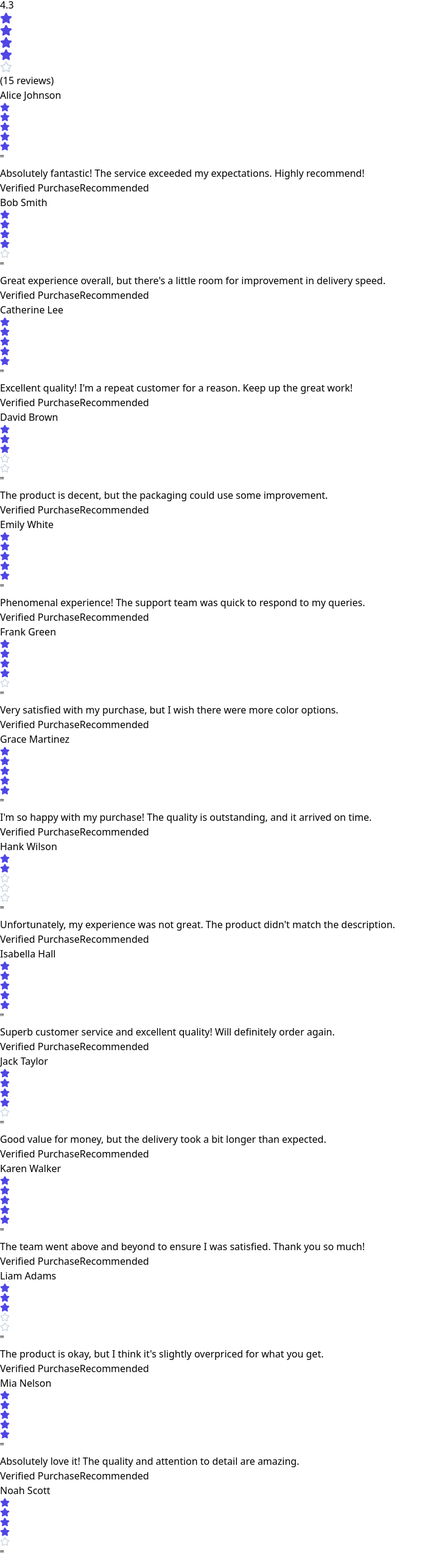
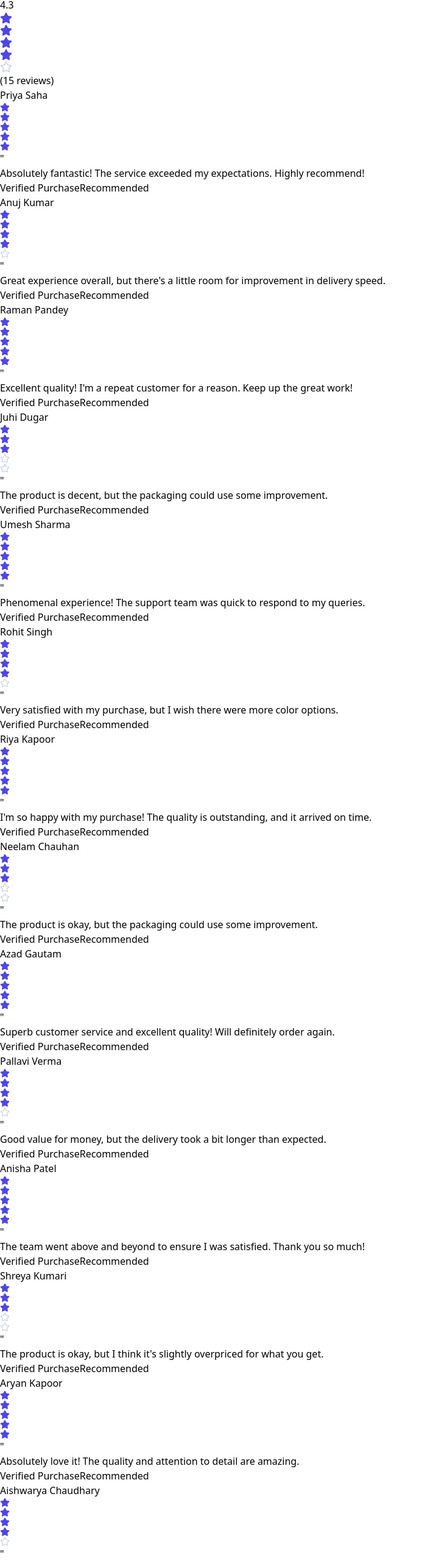
Before and after one commit to ankitraj061/Project, a React (Vite) app in the folder frontend/: page /reviews in a window 1280 px wide. Shown: the part 234-2797 px from the top of the page at 61% size, without its empty margins (0-711 px from the left). Built offline with nearby package versions, Linux system fonts and the light colour scheme.

Commit message:
changes the price

```diff
--- a/frontend/src/data/myProducts.json
+++ b/frontend/src/data/myProducts.json
@@ -3,7 +3,7 @@
     "id": 1,
     "name": "Hydrating Cleanser",
     "description": "A soap-free cleanser that gently removes impurities while keeping skin hydrated.",
-    "price": "₹599",
+    "price": "₹399",
     "rating": 4.3,
     "noOfRating": 841,
     "image": "https://res.cloudinary.com/djbjfsshe/image/upload/v1748022720/dry1_ux4fxm.png",
@@ -14,7 +14,7 @@
     "id": 2,
     "name": "Balanced Face Cleanser",
     "description": "A gentle cleanser that balances oil and moisture for combination skin.",
-    "price": "₹499",
+    "price": "₹359",
     "rating": 4.4,
     "noOfRating": 658,
     "image": "https://res.cloudinary.com/djbjfsshe/image/upload/v1748009457/combination1_bxhhna.png",
@@ -24,7 +24,7 @@
     "id": 3,
     "name": "Dual-Action Moisturizer",
     "description": "Moisturizes dry areas while controlling oil in the T-zone.",
-    "price": "₹699",
+    "price": "₹299",
     "rating": 4.8,
     "noOfRating": 747,
     "image": "https://res.cloudinary.com/djbjfsshe/image/upload/v1748009628/combination2_p5tdtn.png",
@@ -37,7 +37,7 @@
     "id": 4,
     "name": "Gentle Sunscreen",
     "description": "A sunscreen that protects sensitive skin from UV rays without irritation.",
-    "price": "₹499",
+    "price": "₹359",
     "rating": 4.4,
     "noOfRating": 717,
     "image": "https://res.cloudinary.com/djbjfsshe/image/upload/v1748027145/sens5_ogepso.png",
@@ -47,7 +47,7 @@
     "id": 5,
     "name": "Calm & Soothe Moisturizer",
     "description": "Moisturizes and calms sensitive skin.",
-    "price": "₹699",
+    "price": "₹349",
     "rating": 4.4,
     "noOfRating": 664,
     "image": "https://res.cloudinary.com/djbjfsshe/image/upload/v1748027144/sens2_tihrmr.png",
@@ -57,7 +57,7 @@
     "id": 6,
     "name": "Soothing Face Serum",
     "description": "A Soothing Face Serum that hydates the sensitive skin.",
-    "price": "₹799",
+    "price": "₹299",
     "rating": 4.4,
     "noOfRating": 525,
     "image": "https://res.cloudinary.com/djbjfsshe/image/upload/v1748027143/sens3_pw3tgg.png",
@@ -67,7 +67,7 @@
     "id": 7,
     "name": "Mild Exfoliator",
     "description": "A gentle exfoliant that doesn’t irritate sensitive skin.",
-    "price": "₹499",
+    "price": "₹429",
     "rating": 4.4,
     "noOfRating": 608,
     "image": "https://res.cloudinary.com/djbjfsshe/image/upload/v1748027144/sens4_qwoz2t.png",
@@ -78,7 +78,7 @@
     "name": "Gentle Skin Cleanser",
     "description": "A gentle cleanser that removes impurities without stripping moisture.",
 
-    "price": "₹599",
+    "price": "₹369",
     "rating": 4.4,
     "noOfRating": 793,
     "image": "https://res.cloudinary.com/djbjfsshe/image/upload/v1748027143/sens1_dc0bjv.png",
@@ -98,7 +98,7 @@
     "id": 10,
     "name": "Oil-Free Moisturizer",
     "description": "A lightweight moisturizer that hydrates without adding excess oil.",
-    "price": "₹599",
+    "price": "₹499",
     "rating": 4.3,
     "noOfRating": 507,
     "image": "https://res.cloudinary.com/djbjfsshe/image/upload/v1748025828/oily4_qydlcj.png",
@@ -138,7 +138,7 @@
     "id": 14,
     "name": "Refining Exfolator",
     "description": "A soap-free cleanser that gently removes impurities while keeping skin hydrated.",
-    "price": "₹599",
+    "price": "₹289",
     "rating": 4.3,
     "noOfRating": 516,
     "image": "https://res.cloudinary.com/djbjfsshe/image/upload/v1748008179/combination4_tj0ohh.png",
@@ -179,7 +179,7 @@
     "id":18,
     "name": "Hydrating-Boost Face Scrum",
     "description": "A hydrating scrub that gently exfoliates and boosts moisture.",
-    "price": "₹599",
+    "price": "₹349",
     "rating": 4.3,
     "noOfRating": 603,
     "image": "https://res.cloudinary.com/djbjfsshe/image/upload/v1748023097/dry3_wdvh2n.png",
@@ -211,7 +211,7 @@
     "name": "Daily Skin Cleanser",
     "description": "A gentle cleanser that removes impurities without stripping moisture.",
 
-    "price": "₹599",
+    "price": "₹249",
     "rating": 4.3,
     "noOfRating": 735,
     "image": "https://res.cloudinary.com/djbjfsshe/image/upload/v1748023838/normal1_k846ti.png",
--- a/frontend/src/pages/Reviews.jsx
+++ b/frontend/src/pages/Reviews.jsx
@@ -3,77 +3,77 @@ import { Star } from 'lucide-react';
 
 const reviews = [
   {
-    name: "Alice Johnson",
+    name: "Priya Saha",
     rating: 5,
     feedback: "Absolutely fantastic! The service exceeded my expectations. Highly recommend!",
   },
   {
-    name: "Bob Smith",
+    name: "Anuj Kumar",
     rating: 4,
     feedback: "Great experience overall, but there's a little room for improvement in delivery speed.",
   },
   {
-    name: "Catherine Lee",
+    name: "Raman Pandey",
     rating: 5,
     feedback: "Excellent quality! I'm a repeat customer for a reason. Keep up the great work!",
   },
   {
-    name: "David Brown",
+    name: "Juhi Dugar",
     rating: 3,
     feedback: "The product is decent, but the packaging could use some improvement.",
   },
   {
-    name: "Emily White",
+    name: "Umesh Sharma",
     rating: 5,
     feedback: "Phenomenal experience! The support team was quick to respond to my queries.",
   },
   {
-    name: "Frank Green",
+    name: "Rohit Singh",
     rating: 4,
     feedback: "Very satisfied with my purchase, but I wish there were more color options.",
   },
   {
-    name: "Grace Martinez",
+    name: "Riya Kapoor",
     rating: 5,
     feedback: "I'm so happy with my purchase! The quality is outstanding, and it arrived on time.",
   },
   {
-    name: "Hank Wilson",
-    rating: 2,
-    feedback: "Unfortunately, my experience was not great. The product didn't match the description.",
+    name: "Neelam Chauhan",
+    rating: 3,
+    feedback: "The product is okay, but the packaging could use some improvement.",
   },
   {
-    name: "Isabella Hall",
+    name: "Azad Gautam",
     rating: 5,
     feedback: "Superb customer service and excellent quality! Will definitely order again.",
   },
   {
-    name: "Jack Taylor",
+    name: "Pallavi Verma",
     rating: 4,
     feedback: "Good value for money, but the delivery took a bit longer than expected.",
   },
   {
-    name: "Karen Walker",
+    name: "Anisha Patel",
     rating: 5,
     feedback: "The team went above and beyond to ensure I was satisfied. Thank you so much!",
   },
   {
-    name: "Liam Adams",
+    name: "Shreya Kumari",
     rating: 3,
     feedback: "The product is okay, but I think it's slightly overpriced for what you get.",
   },
   {
-    name: "Mia Nelson",
+    name: "Aryan Kapoor",
     rating: 5,
     feedback: "Absolutely love it! The quality and attention to detail are amazing.",
   },
   {
-    name: "Noah Scott",
+    name: "Aishwarya Chaudhary",
     rating: 4,
     feedback: "Great experience overall, but I would appreciate faster responses from the team.",
   },
   {
-    name: "Olivia Campbell",
+    name: "Deepali Dubey",
     rating: 5,
     feedback: "Highly recommend! This has been one of the best shopping experiences I've had.",
   },
```
